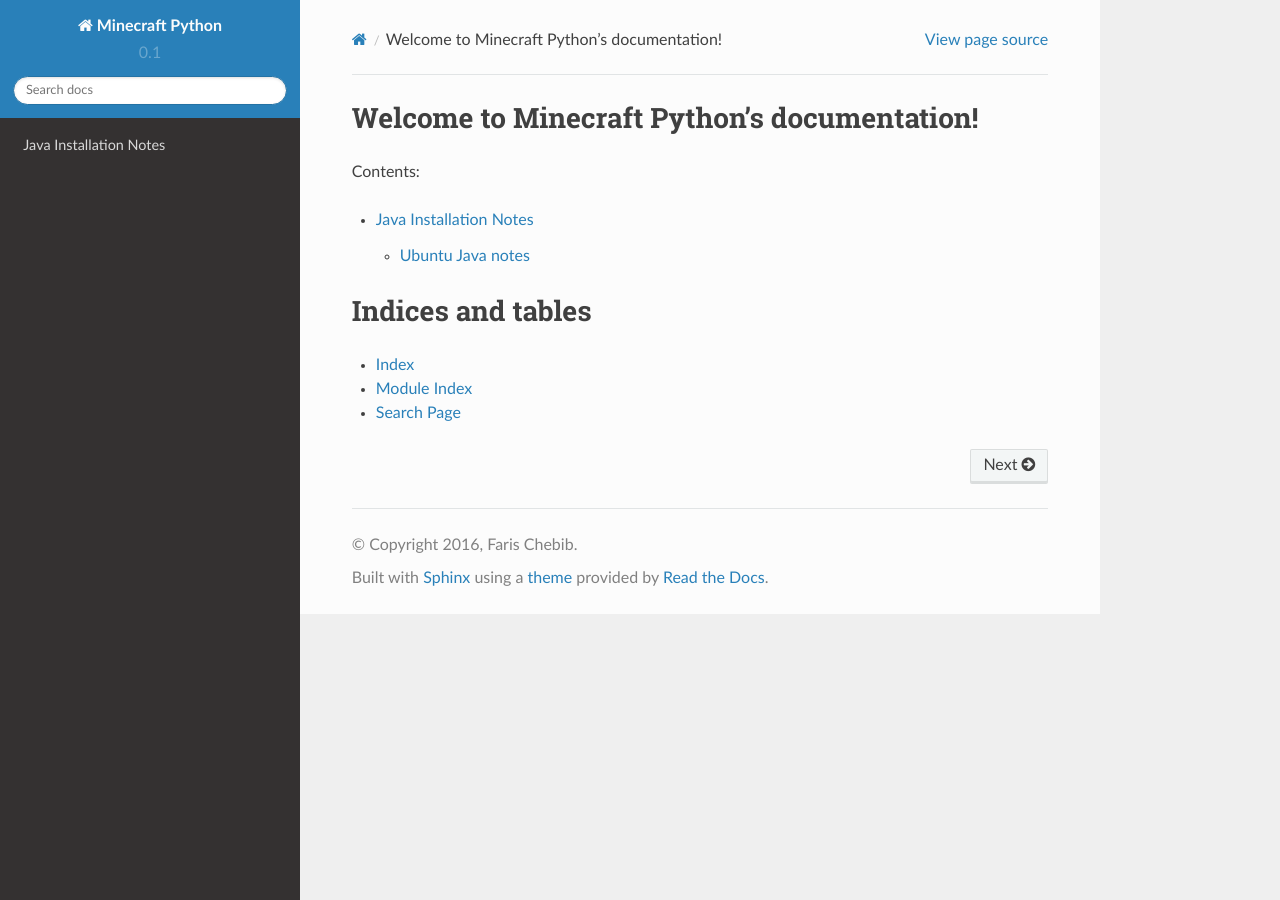
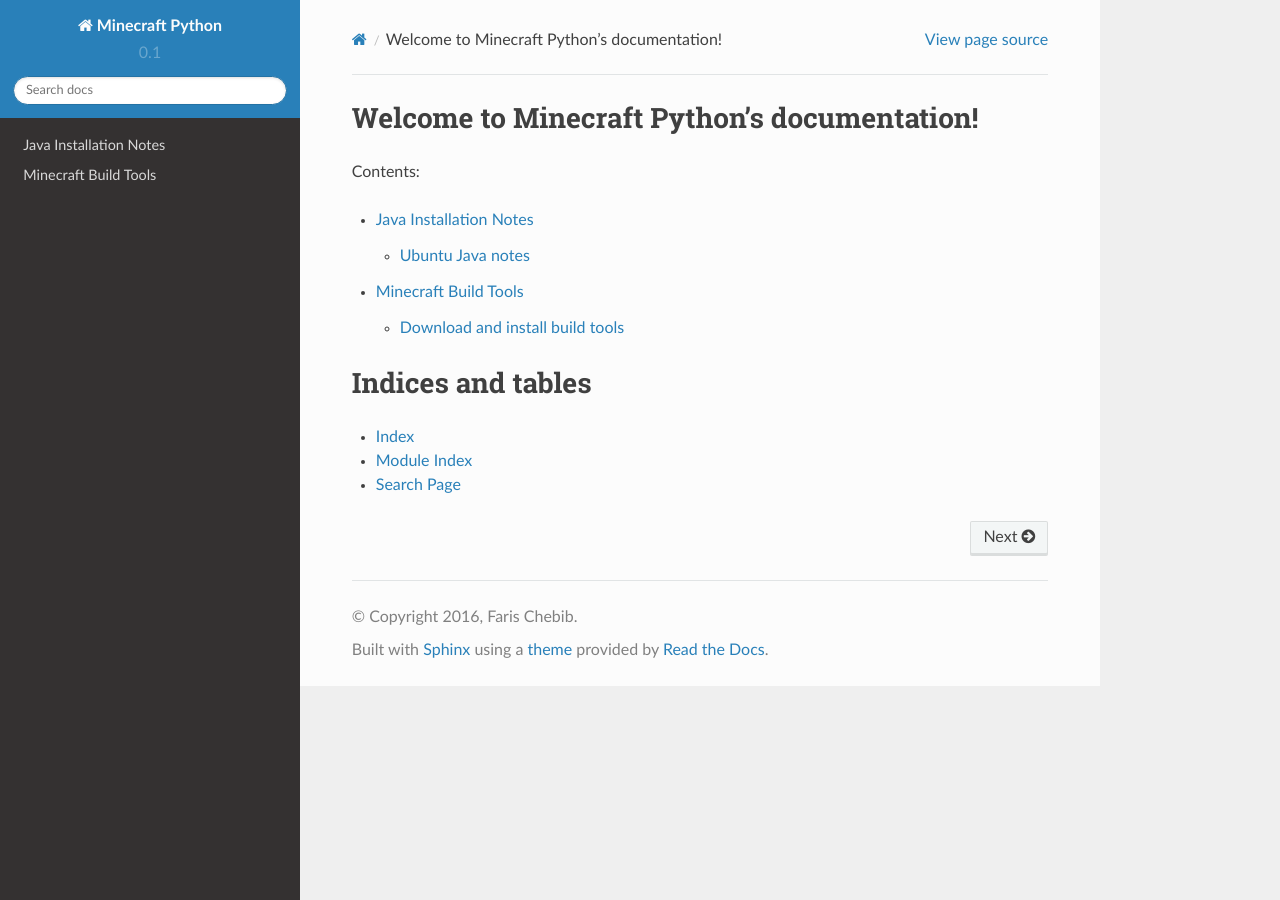
Before and after one commit to octaflop/mcpy, a Sphinx documentation site: the page built from docs/index.rst, in a window 1280 px wide. Built offline with Sphinx 7.4.7 and the Read the Docs theme 2.0.0, drawn with Linux system fonts in a browser that asks for light colours.

Commit message:
initial sketch of buildtools

````diff
--- a/docs/index.rst
+++ b/docs/index.rst
@@ -12,6 +12,7 @@ Contents:
    :maxdepth: 2
 
    java_installation
+   mc_buildtools
 
 
 
--- a/docs/java_installation.rst
+++ b/docs/java_installation.rst
@@ -4,8 +4,10 @@ Java Installation Notes
 Ubuntu Java notes
 -----------------
 
-```bash
+Using the webup8team's ppa, we'll install java 8
+
+.. code-block:: bash
+
     sudo apt-get-repository ppa:webupd8team/java
     sudo apt-get update
     sudo apt-get install oracle-java8-installer
-```
--- /dev/null
+++ b/docs/mc_buildtools.rst
@@ -0,0 +1,13 @@
+Minecraft Build Tools
+=====================
+
+Download and install build tools
+--------------------------------
+
+I wrote a python invoke task to handle this:
+
+.. code-block:: bash
+
+    inv get_build_tools
+
+The build tools will install in the ``mc_build`` directory. This directory has been excluded from the git repo.
````
Also changed, not shown: 7 other files.
